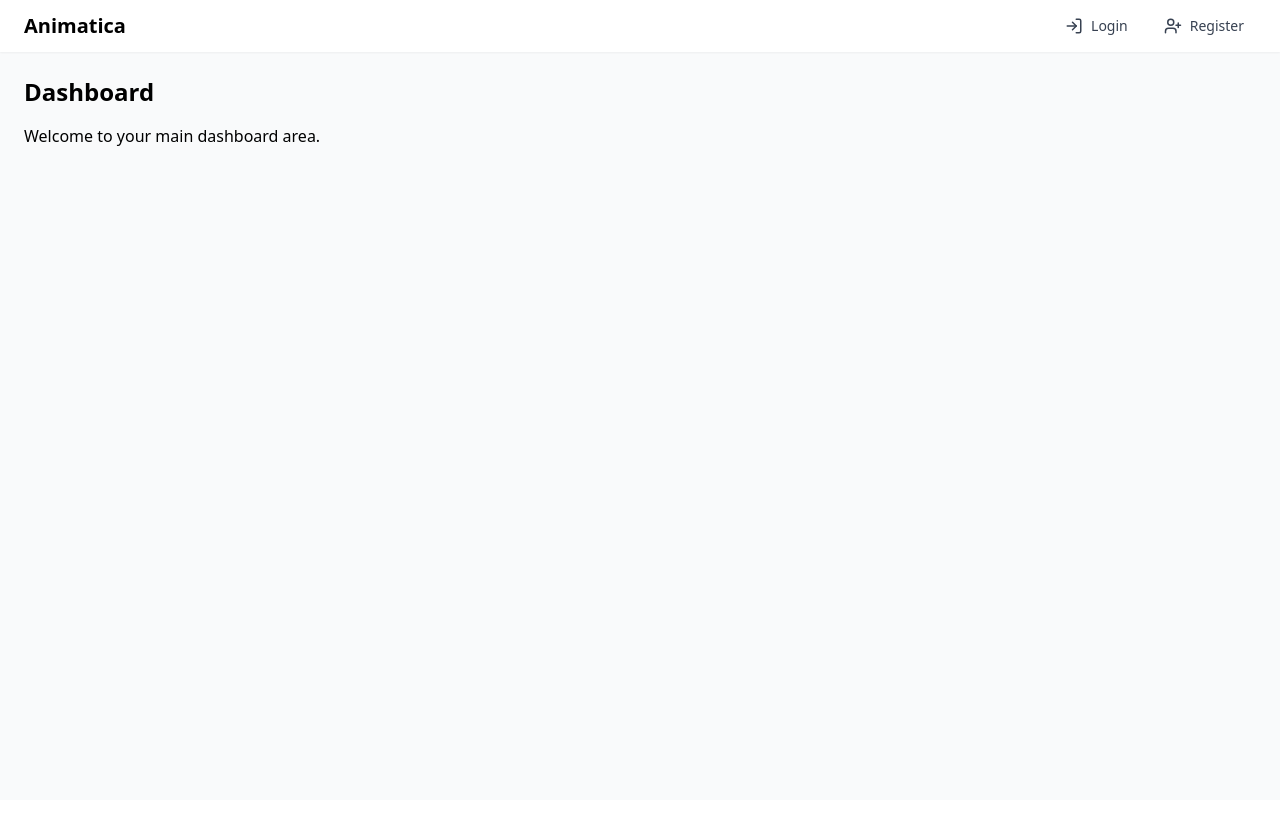
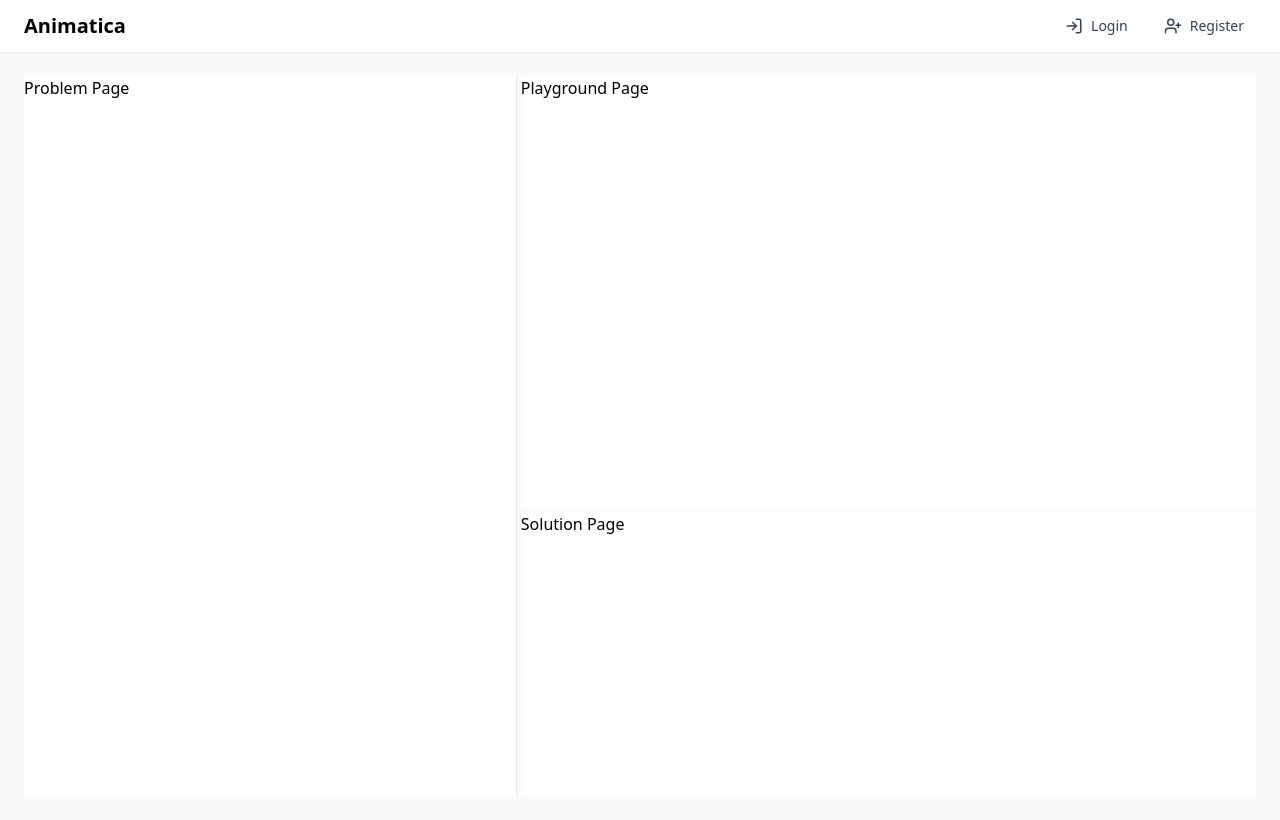
Before and after one commit to ziad40/animatica, a React (Vite) app: page / in a window 1280 px wide. Built offline with nearby package versions, Linux system fonts and the light colour scheme; no server answers.

Commit message:
add three components, problem, playground, slution, and make them flexible

```diff
--- /dev/null
+++ b/src/components/layout/Playground.jsx
@@ -0,0 +1,10 @@
+const Playground = () => {
+
+  return (
+    <div>
+        <h1>Playground Page</h1>
+    </div>
+  );
+};
+
+export default Playground;
--- /dev/null
+++ b/src/components/layout/Problem.jsx
@@ -0,0 +1,12 @@
+
+
+const Problem = () => {
+
+  return (
+    <div>
+        <h1>Problem Page</h1>
+    </div>
+  );
+};
+
+export default Problem;
--- /dev/null
+++ b/src/components/layout/Solution.jsx
@@ -0,0 +1,12 @@
+
+
+const Solution = () => {
+
+  return (
+    <div>
+        <h1>Solution Page</h1>
+    </div>
+  );
+};
+
+export default Solution;
--- a/src/pages/Dashboard.jsx
+++ b/src/pages/Dashboard.jsx
@@ -1,10 +1,144 @@
-import React from "react";
+import React, { useEffect, useRef, useState } from "react";
+import Playground from "@/components/layout/Playground";
+import Problem from "@/components/layout/Problem";
+import Solution from "@/components/layout/Solution";
 
 const Dashboard = () => {
+  // left column width in percent (0-100)
+  const [leftWidth, setLeftWidth] = useState(40);
+  // top area height in percent inside right column
+  const [topHeight, setTopHeight] = useState(60);
+
+  const containerRef = useRef(null);
+  const rightRef = useRef(null);
+  const isDraggingV = useRef(false);
+  const isDraggingH = useRef(false);
+
+  useEffect(() => {
+    const onMouseMove = (e) => {
+      if (isDraggingV.current && containerRef.current) {
+        const rect = containerRef.current.getBoundingClientRect();
+        const px = e.clientX - rect.left;
+        let percent = (px / rect.width) * 100;
+        percent = Math.max(10, Math.min(90, percent));
+        setLeftWidth(percent);
+      }
+
+      if (isDraggingH.current && rightRef.current) {
+        const rect = rightRef.current.getBoundingClientRect();
+        const py = e.clientY - rect.top;
+        let percent = (py / rect.height) * 100;
+        percent = Math.max(10, Math.min(90, percent));
+        setTopHeight(percent);
+      }
+    };
+
+    const onMouseUp = () => {
+      isDraggingV.current = false;
+      isDraggingH.current = false;
+      document.body.style.cursor = "default";
+      document.body.style.userSelect = "auto";
+    };
+
+    window.addEventListener("mousemove", onMouseMove);
+    window.addEventListener("mouseup", onMouseUp);
+    return () => {
+      window.removeEventListener("mousemove", onMouseMove);
+      window.removeEventListener("mouseup", onMouseUp);
+    };
+  }, []);
+
+  // mobile breakpoint detection (simple)
+  const [isMobile, setIsMobile] = useState(false);
+
+  useEffect(() => {
+    const check = () => setIsMobile(window.innerWidth < 768);
+    check();
+    window.addEventListener("resize", check);
+    return () => window.removeEventListener("resize", check);
+  }, []);
+
   return (
-    <div>
-      <h2 className="text-2xl font-semibold mb-4">Dashboard</h2>
-      <p>Welcome to your main dashboard area.</p>
+    <div className="h-full">
+      {/* Responsive layout: desktop/tablet -> two columns with right split; mobile -> stacked */}
+      <div
+        ref={containerRef}
+        className="w-full h-[calc(100vh-80px)] bg-transparent"
+        style={{ display: "flex", flexDirection: isMobile ? "column" : "row" }}
+      >
+        {/* LEFT: Problem pane */}
+        <div
+          style={{
+            flexBasis: isMobile ? "auto" : `${leftWidth}%`,
+            flexGrow: 0,
+            flexShrink: 0,
+            minWidth: isMobile ? "100%" : "200px",
+            overflow: "auto",
+          }}
+          className="border-r border-gray-200 bg-white"
+        >
+          <Problem />
+        </div>
+
+        {/* Vertical splitter - hidden on mobile */}
+        {!isMobile && (
+          <div
+            onMouseDown={(e) => {
+              isDraggingV.current = true;
+              document.body.style.cursor = "col-resize";
+              document.body.style.userSelect = "none";
+            }}
+            className="w-1 cursor-col-resize bg-transparent hover:bg-gray-200"
+            style={{ cursor: "col-resize" }}
+          />
+        )}
+
+        {/* RIGHT: playground top / solution bottom */}
+        <div
+          ref={rightRef}
+          style={{
+            flex: 1,
+            display: "flex",
+            flexDirection: "column",
+            minWidth: "0",
+            overflow: "hidden",
+          }}
+        >
+          <div
+            style={{
+              height: isMobile ? "auto" : `${topHeight}%`,
+              minHeight: isMobile ? "150px" : "50px",
+              overflow: "auto",
+            }}
+            className="bg-white"
+          >
+            <Playground />
+          </div>
+
+          {/* Horizontal splitter - hidden on mobile */}
+          {!isMobile && (
+            <div
+              onMouseDown={() => {
+                isDraggingH.current = true;
+                document.body.style.cursor = "row-resize";
+                document.body.style.userSelect = "none";
+              }}
+              className="h-1 cursor-row-resize bg-transparent hover:bg-gray-200"
+              style={{ cursor: "row-resize" }}
+            />
+          )}
+
+          <div
+            style={{
+              flex: 1,
+              overflow: "auto",
+            }}
+            className="bg-white"
+          >
+            <Solution />
+          </div>
+        </div>
+      </div>
     </div>
   );
 };
```
